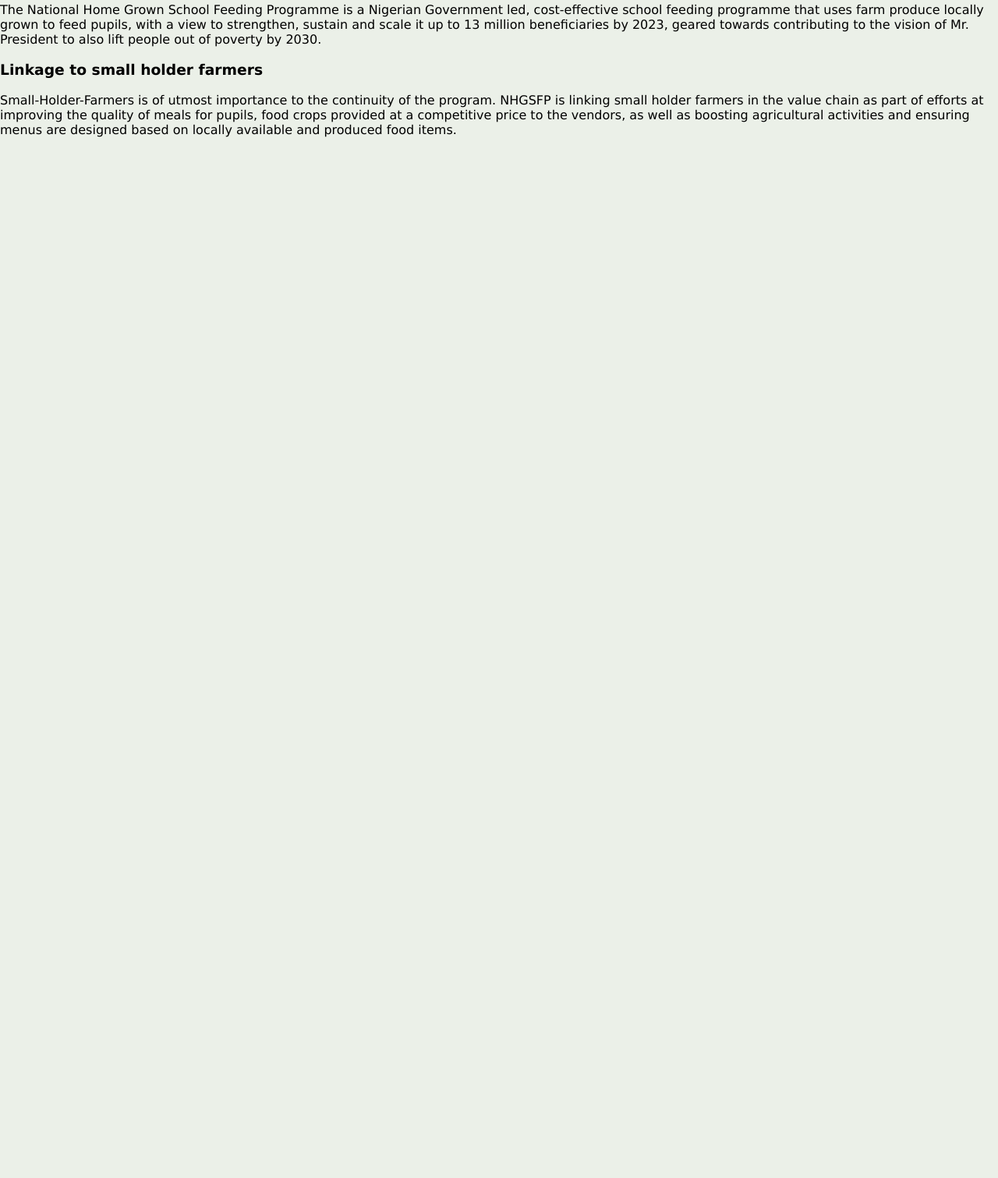
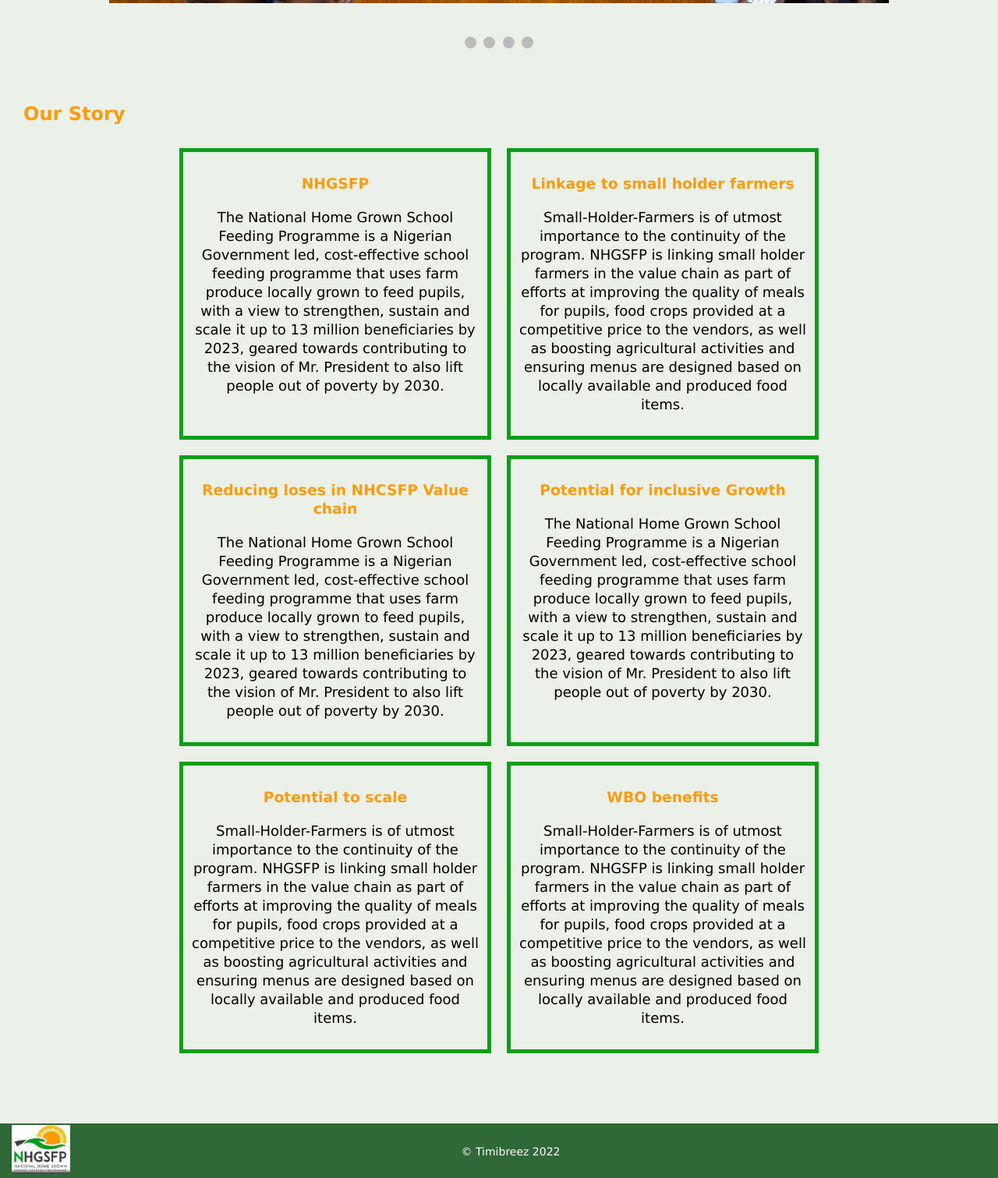
Before and after one commit to Timibreez/NHGSFP, a plain HTML site: page index.html in a window 1280 px wide. Shown: the part 985-2496 px from the top of the page at 78% size. Before the commit the page ends 1215 px from the top, so only its background shows below. Drawn offline with Linux system fonts and the light colour scheme.

Commit message:
styled content

```diff
--- a/css/index.css
+++ b/css/index.css
@@ -100,7 +100,7 @@ header {
 .slideshow-container {
     max-width: 1000px;
     position: relative;
-    margin: 30px auto;
+    margin: 20px auto;
 }
 
 /* Hide the images by default */
@@ -183,3 +183,70 @@ header {
 }
 
 /* styling content */
+
+h2, h3 {
+    color: #fd9b0c;
+    font-weight: 1000;
+
+}
+
+.about {
+    margin: 20px;
+    padding: 10px;
+}
+
+.ab-container{
+    display: flex;
+    justify-content: center;
+    flex-direction: row;
+    flex-wrap: wrap;
+}
+
+.ab-story {
+    border: 5px solid #0c9e19;
+    margin: 10px 10px;
+    justify-content: center;
+    text-align: center;
+    padding: 10px;
+    line-height: 1.5em;
+    width:  400px;
+}
+
+.ab-story p {
+    font-size: 18px;
+}
+
+footer {
+    position: relative;
+    height: 70px;
+    width: 100%;
+    background-color: #306838;
+    margin-top: 70px;
+}
+
+p.copyright {
+    position: absolute;
+    width: 100%;
+    color: #fff;
+    line-height: 40px;
+    font-size: 0.7em;
+    text-align: center;
+    bottom:0;
+    font-size: 14px;
+}
+
+.heading {
+    padding: 10px;
+    margin-top: 30px;
+    justify-content: center;
+    text-align: center;
+    color: #306838;
+}
+
+.heading h2 {
+    color: #306838;
+}
+
+.heading img {
+    width: 50px;
+}
--- a/index.html
+++ b/index.html
@@ -27,6 +27,16 @@
             </div>
         </div>
     </header>
+
+    <div class="contaier">
+
+        <div class="heading">
+            <div>
+                <h1>NHGSFP - <span>SMALL HOLDER FARMER LINKAGE</span> </h1>
+                <h2>National Social Investment Programme <img src="img/Nsip_logo.jpg" alt=""></h2>
+            </div>
+        </div>
+    </div>
 
     <div class="slide-wrapper">
 
@@ -74,22 +84,42 @@
 
     <div class="about" id="about">
         <h2>Our Story</h2>
-        <div>
-            <h3>NHGSFP</h3>
-            <p>The National Home Grown School Feeding Programme is a Nigerian Government led, cost-effective school feeding  programme that uses farm produce locally grown to feed pupils, with a view to strengthen, sustain and scale it up to 13 million beneficiaries by 2023, geared towards contributing to the vision of Mr. President to also lift people out of poverty by 2030.</p>
+        <div class="ab-container">
+            <div class="ab-story">
+                <h3>NHGSFP</h3>
+                <p>The National Home Grown School Feeding Programme is a Nigerian Government led, cost-effective school feeding  programme that uses farm produce locally grown to feed pupils, with a view to strengthen, sustain and scale it up to 13 million beneficiaries by 2023, geared towards contributing to the vision of Mr. President to also lift people out of poverty by 2030.</p>
+            </div>
+            <div class="ab-story">
+                <h3>Linkage to small holder farmers</h3>
+                <p>Small-Holder-Farmers is of utmost importance to the continuity of the program. NHGSFP is linking small holder farmers in the value chain as part of efforts at improving the quality of meals for pupils, food crops provided at a competitive price to the vendors, as well as  boosting agricultural activities and ensuring menus are designed based on locally available and produced food items.</p>
+            </div>
+            <div class="ab-story">
+                <h3>Reducing loses in NHCSFP Value chain</h3>
+                <p>The National Home Grown School Feeding Programme is a Nigerian Government led, cost-effective school feeding  programme that uses farm produce locally grown to feed pupils, with a view to strengthen, sustain and scale it up to 13 million beneficiaries by 2023, geared towards contributing to the vision of Mr. President to also lift people out of poverty by 2030.</p>
+            </div>
+            <div class="ab-story">
+                <h3>Potential for inclusive Growth</h3>
+                <p>The National Home Grown School Feeding Programme is a Nigerian Government led, cost-effective school feeding  programme that uses farm produce locally grown to feed pupils, with a view to strengthen, sustain and scale it up to 13 million beneficiaries by 2023, geared towards contributing to the vision of Mr. President to also lift people out of poverty by 2030.</p>
+            </div>
+            <div class="ab-story">
+                <h3>Potential to scale</h3>
+                <p>Small-Holder-Farmers is of utmost importance to the continuity of the program. NHGSFP is linking small holder farmers in the value chain as part of efforts at improving the quality of meals for pupils, food crops provided at a competitive price to the vendors, as well as  boosting agricultural activities and ensuring menus are designed based on locally available and produced food items.</p>
+            </div>
+            <div class="ab-story">
+                <h3>WBO benefits</h3>
+                <p>Small-Holder-Farmers is of utmost importance to the continuity of the program. NHGSFP is linking small holder farmers in the value chain as part of efforts at improving the quality of meals for pupils, food crops provided at a competitive price to the vendors, as well as  boosting agricultural activities and ensuring menus are designed based on locally available and produced food items.</p>
+            </div>
         </div>
-        <div>
-            <h3>Linkage to small holder farmers</h3>
-            <p>Small-Holder-Farmers is of utmost importance to the continuity of the program. NHGSFP is linking small holder farmers in the value chain as part of efforts at improving the quality of meals for pupils, food crops provided at a competitive price to the vendors, as well as  boosting agricultural activities and ensuring menus are designed based on locally available and produced food items.</p>
-        </div>
+
     </div>
 
     <footer>
         <div class="container">
-            <div class="footer-left">
-                <img src="" alt="" class="logo">
+            <div class="header-left">
+                <img src="img/logo.jpg" alt="" class="logo">
             </div>
-            <img src="" alt="" class="logo">
+
+            <p class="copyright">© Timibreez 2022</p>
 
         </div>
     </footer>
```
